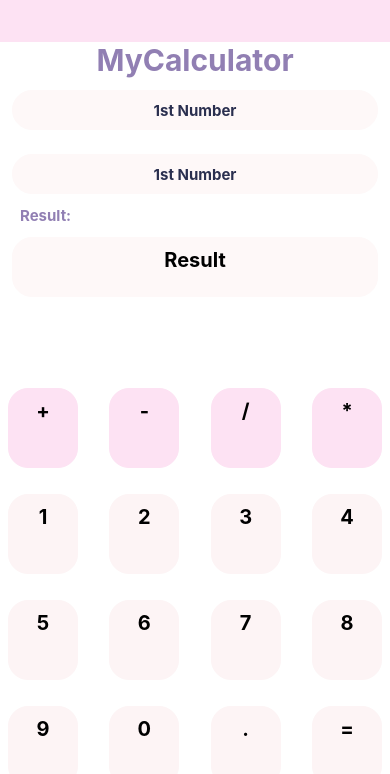
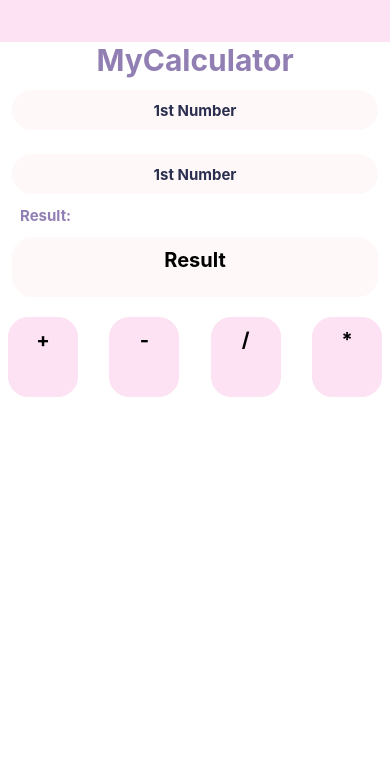
Before and after one commit to MHassaanAdil440/MyCalculator-P01-, a React Native app: screen / in a window 390 px wide. Shown: the top 774 px of the page. Built offline with nearby package versions, Linux system fonts and the light colour scheme.

Commit message:
UI set for Practice

```diff
--- a/App.js
+++ b/App.js
@@ -1,4 +1,4 @@
-import React, {useRef} from "react";
+import React, { useRef } from "react";
 import { StatusBar } from "expo-status-bar";
 import { useState, useSyncExternalStore } from "react";
 import {
@@ -8,7 +8,7 @@ import {
   View,
   TouchableOpacity,
   Keyboard,
-  TouchableWithoutFeedback
+  TouchableWithoutFeedback,
 } from "react-native";
 
 const CustomButton = ({ onPress, title, style }) => {
@@ -19,7 +19,7 @@ const CustomButton = ({ onPress, title, style }) => {
   );
 };
 const handlePress = () => {
-  console.log('Button pressed');
+  console.log("Button pressed");
 };
 
 export default function App() {
@@ -29,12 +29,11 @@ export default function App() {
   return (
     // <TouchableWithoutFeedback onPress={()=>textInputRef.current.blur()}>
 
-
-    <View style = {styles.container}>
-      <View style={{flex:0.05,backgroundColor:'#FDE2F3'}}>
+    <View style={styles.container}>
+      <View style={{ flex: 0.05, backgroundColor: "#FDE2F3" }}>
         {/* <Text>Testing</Text>s */}
       </View>
-      <View style = {{flex:0.4, }}>
+      <View style={{ flex: 0.6 }}>
         <Text style={styles.titleText}>MyCalculator</Text>
         <TextInput
           placeholder="1st Number"
@@ -55,43 +54,31 @@ export default function App() {
         />
         <Text style={styles.result}>Result:</Text>
         <Text style={styles.textContainer}>Result</Text>
+
+        <View style={styles.buttonRow}>
+          <CustomButton
+            onPress={handlePress}
+            title="+"
+            style={styles.customButtonsOperators}
+          />
+          <CustomButton
+            onPress={handlePress}
+            title="-"
+            style={styles.customButtonsOperators}
+          />
+          <CustomButton
+            onPress={handlePress}
+            title="/"
+            style={styles.customButtonsOperators}
+          />
+          <CustomButton
+            onPress={handlePress}
+            title="*"
+            style={styles.customButtonsOperators}
+          />
+        </View>
       </View>
-      <View style = {{flex:0.55}}>
-        <View style = {styles.buttonRow}>
 
-        <CustomButton onPress={handlePress} title='+' style={styles.customButtonsOperators}/>
-        <CustomButton onPress={handlePress} title='-' style={styles.customButtonsOperators}/>
-        <CustomButton onPress={handlePress} title='/' style={styles.customButtonsOperators}/>
-        <CustomButton onPress={handlePress} title='*' style={styles.customButtonsOperators}/>
-        </View>
-
-        <View style = {styles.buttonRow}>
-
-        <CustomButton onPress={handlePress} title='1' style={styles.customButtonsNumbers}/>
-        <CustomButton onPress={handlePress} title='2' style={styles.customButtonsNumbers}/>
-        <CustomButton onPress={handlePress} title='3' style={styles.customButtonsNumbers}/>
-        <CustomButton onPress={handlePress} title='4' style={styles.customButtonsNumbers}/>
-        </View>
-
-        <View style = {styles.buttonRow}>
-
-        <CustomButton onPress={handlePress} title='5' style={styles.customButtonsNumbers}/>
-        <CustomButton onPress={handlePress} title='6' style={styles.customButtonsNumbers}/>
-        <CustomButton onPress={handlePress} title='7' style={styles.customButtonsNumbers}/>
-        <CustomButton onPress={handlePress} title='8' style={styles.customButtonsNumbers}/>
-        </View>
-
-        <View style = {styles.buttonRow}>
-
-        <CustomButton onPress={handlePress} title='9' style={styles.customButtonsNumbers}/>
-        <CustomButton onPress={handlePress} title='0' style={styles.customButtonsNumbers}/>
-        <CustomButton onPress={handlePress} title='.' style={styles.customButtonsNumbers}/>
-        <CustomButton onPress={handlePress} title='=' style={styles.customButtonsNumbers}/>
-        </View>
-
-
-
-      </View>
       {/*  */}
       <StatusBar style="auto" />
     </View>
@@ -102,9 +89,9 @@ export default function App() {
 const styles = StyleSheet.create({
   container: {
     flex: 1,
-    backgroundColor: '#fff',
-  //   alignItems: 'center',
-  //   justifyContent: 'center',
+    backgroundColor: "#fff",
+    //   alignItems: 'center',
+    //   justifyContent: 'center',
   },
   titleText: {
     fontSize: 30,
@@ -144,7 +131,7 @@ const styles = StyleSheet.create({
     fontSize: 20,
     textAlignVertical: "center",
   },
-  customButtonsNumbers:{
+  customButtonsNumbers: {
     height: 80,
     width: 70,
     margin: 8,
@@ -153,9 +140,8 @@ const styles = StyleSheet.create({
     borderColor: "#FDF4F5",
     backgroundColor: "#FDF4F5",
     borderRadius: 20,
-
   },
-  customButtonsOperators:{
+  customButtonsOperators: {
     height: 80,
     width: 70,
     margin: 8,
@@ -164,20 +150,19 @@ const styles = StyleSheet.create({
     borderColor: "#FDE2F3",
     backgroundColor: "#FDE2F3",
     borderRadius: 20,
-
   },
-   buttonText: {
-    color: 'black',
+  buttonText: {
+    color: "black",
     fontSize: 20,
     // paddingVertical:'5',
-    textAlign: 'center', // center the text
-    fontWeight: 'bold', // make the text bold
+    textAlign: "center", // center the text
+    fontWeight: "bold", // make the text bold
   },
   buttonRow: {
-    flexDirection: 'row', // display buttons horizontally
-    flexWrap: 'wrap', // wrap buttons to next line if necessary
-    justifyContent: 'space-between', // distribute buttons evenly across row
-    width: '100%', // ensure the row takes up the full width of the container
+    flexDirection: "row", // display buttons horizontally
+    flexWrap: "wrap", // wrap buttons to next line if necessary
+    justifyContent: "space-between", // distribute buttons evenly across row
+    width: "100%", // ensure the row takes up the full width of the container
     marginBottom: 10, // add some margin between rows
   },
 });
```
